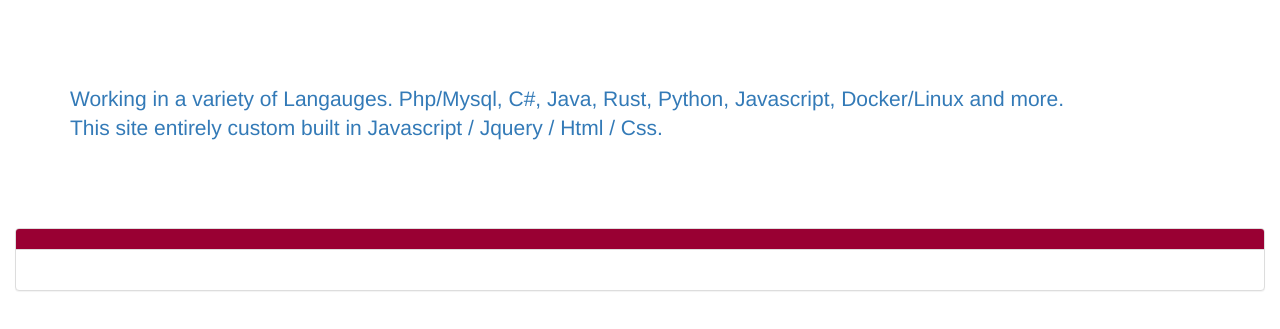
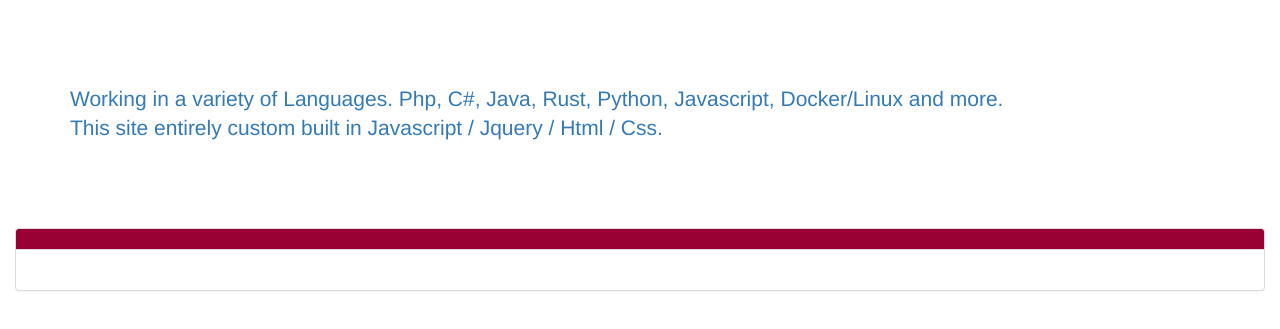
Before and after one commit to adlerlang/protomikex.github.io, a plain HTML site: page public/index.html in a window 1280 px wide. Shown: the part 73-402 px from the top of the page. Drawn offline with nearby package versions, Linux system fonts and the light colour scheme; no server answers.

Commit message:
Update home.html

```diff
--- a/public/home.html
+++ b/public/home.html
@@ -1,5 +1,5 @@
 <div class="container homebg" >
    <h1 class="display"></h1>
-  <p class="lead">Working in a variety of Langauges. Php/Mysql, C#, Java, Rust, Python, Javascript, Docker/Linux and more.
+  <p class="lead">Working in a variety of Languages. Php, C#, Java, Rust, Python, Javascript, Docker/Linux and more.
     <br> <a href = "https://github.com/protomikex/protomikex.github.io">This site entirely custom built in Javascript / Jquery / Html / Css.
   </a></p></div>
```
